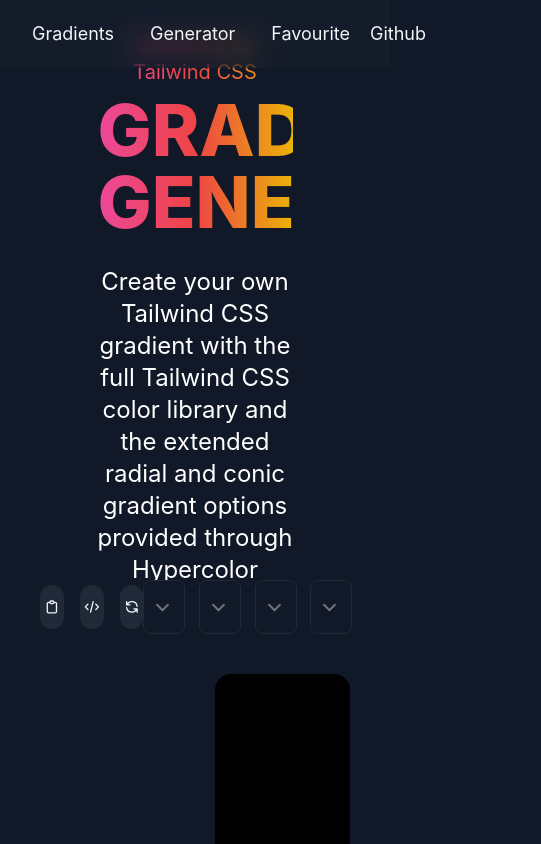
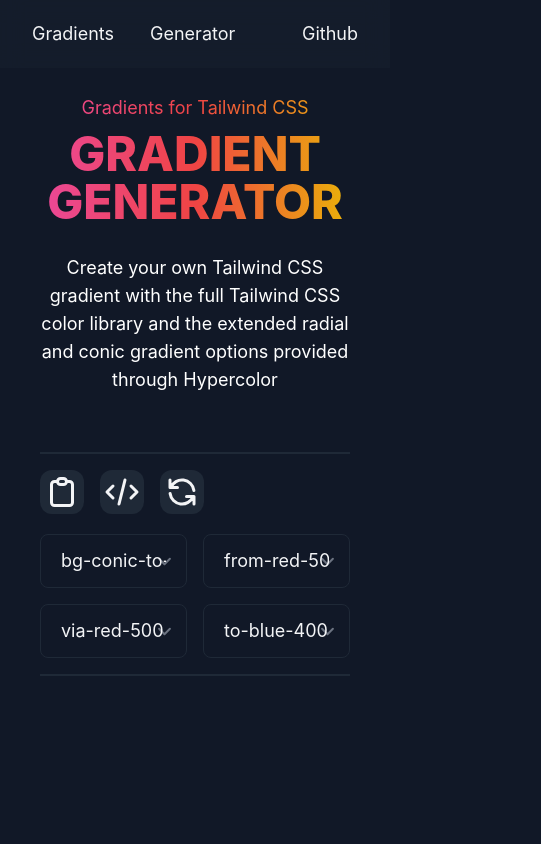
Before and after one commit to manishsharma8/fusioncolor, a Next.js app: page /generator in a window 390 px wide. Shown: the top 844 px of the page, 541 px wide, since content can reach past the window. Built offline with nearby package versions, Linux system fonts and the light colour scheme.

Commit message:
add responsiveness

```diff
--- a/src/components/CardList.tsx
+++ b/src/components/CardList.tsx
@@ -6,7 +6,7 @@
 
 const CardList: NextPage<CardListProps> = ({}) => {
 	return (
-		<div className="m-10 grid grid-cols-3 gap-x-10 gap-y-20">
+		<div className="m-10 grid grid-cols-1 sm:grid-cols-2 lg:grid-cols-3 gap-x-10 gap-y-20">
 			{gradients.map((gradient) => (
 				<Card
 					key={gradient.name}
--- a/src/components/GradientDropdownRow.tsx
+++ b/src/components/GradientDropdownRow.tsx
@@ -57,7 +57,7 @@
 	};
 
 	return (
-		<div className="grid grid-cols-4 gap-4">
+		<div className="grid grid-cols-2 md:grid-cols-4 gap-4">
 			<Dropdown
 				options={allDirections}
 				value={dirValue}
--- a/src/components/Hero.tsx
+++ b/src/components/Hero.tsx
@@ -8,15 +8,15 @@
 
 const Hero: NextPage<HeroProps> = ({ support, heading, description }) => {
 	return (
-		<div className="h-96 mt-12 flex items-center justify-center flex-col">
-			<div className="text-center w-1/2">
-				<div className="mb-2 text-xl text-transparent bg-clip-text bg-gradient-to-r from-pink-500 via-red-500 to-yellow-500">
+		<div className="h-64 lg:h-96 mt-12 flex items-center justify-center flex-col">
+			<div className="text-center w-4/5 md:w-2/3 lg:1/2">
+				<div className="mb-2 text-lg md:text-xl text-transparent bg-clip-text bg-gradient-to-r from-pink-500 via-red-500 to-yellow-500">
 					{support}
 				</div>
-				<div className="text-7xl font-extrabold text-transparent bg-clip-text bg-gradient-to-r from-pink-500 via-red-500 to-yellow-500">
+				<div className="text-5xl md:text-7xl font-extrabold text-transparent bg-clip-text bg-gradient-to-r from-pink-500 via-red-500 to-yellow-500">
 					{heading}
 				</div>
-				<div className="mt-7 text-2xl text-white">{description}</div>
+				<div className="mt-7 text-lg md:text-2xl text-white">{description}</div>
 			</div>
 		</div>
 	);
--- a/src/components/Navbar.tsx
+++ b/src/components/Navbar.tsx
@@ -8,7 +8,7 @@
 				<nav className="flex gap-9">
 					<Link href={'/'}>Gradients</Link>
 					<Link href={'/generator'}>Generator</Link>
-					<Link href={'/'}>Favourite</Link>
+					{/* <Link href={'/'}>Favourite</Link> */}
 				</nav>
 				<div>
 					<a href="http://github.com/manishsharma8">Github</a>
--- a/src/pages/generator.tsx
+++ b/src/pages/generator.tsx
@@ -53,14 +53,14 @@
 				description="Create your own Tailwind CSS gradient with the full Tailwind CSS color library and the extended radial and conic gradient options provided through Hypercolor"
 			/>
 			<div className="mx-10 my-20">
-				<div className="grid grid-cols-3">
+				<div className="grid grid-cols-1 lg:grid-cols-3 gap-5 lg:gap-0 border-y-2 border-gray-800 py-4">
 					<ActionButton
 						size="large"
 						gradient={gradient}
 						gradientDiv={gradientDiv}
 						getRandom={getRandom}
 					/>
-					<div className="col-start-2 col-end-4">
+					<div className="lg:col-start-2 lg:col-end-4">
 						<GradientDropdownRow
 							direction={direction}
 							from={fromValue}
@@ -73,7 +73,7 @@
 						/>
 					</div>
 				</div>
-				<div className="mt-10 grid grid-cols-2 gap-10">
+				<div className="mt-10 grid grid-cols-1 lg:grid-cols-2 gap-10">
 					<div
 						ref={gradientDiv}
 						className={`rounded-2xl ${gradient} h-96`}
```
